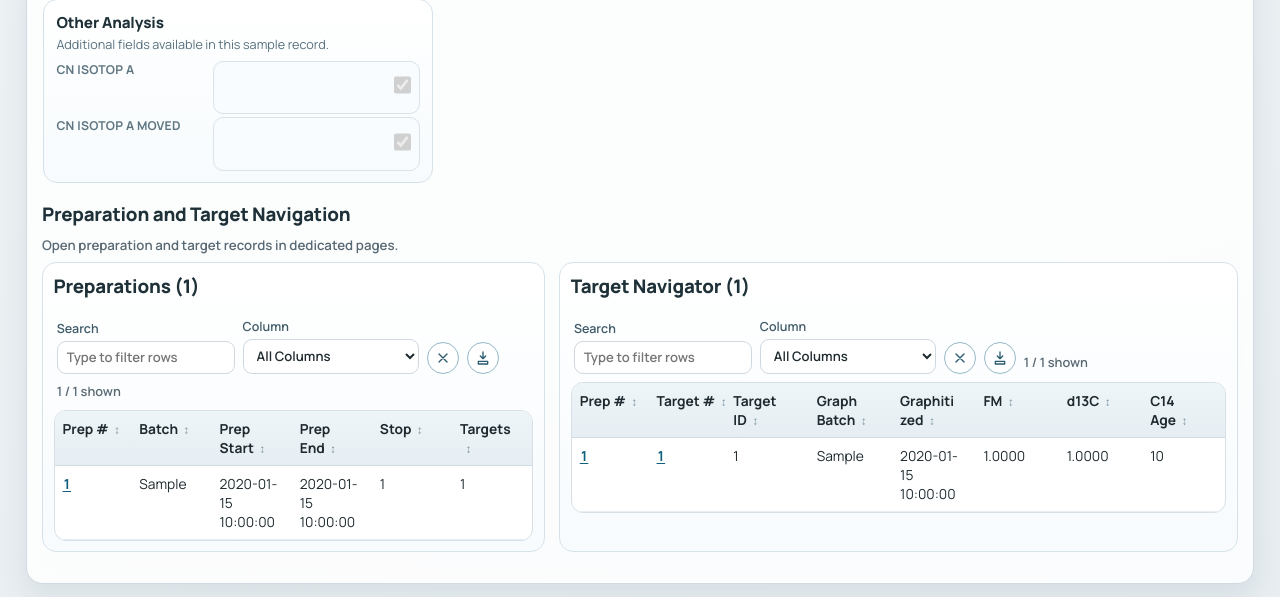
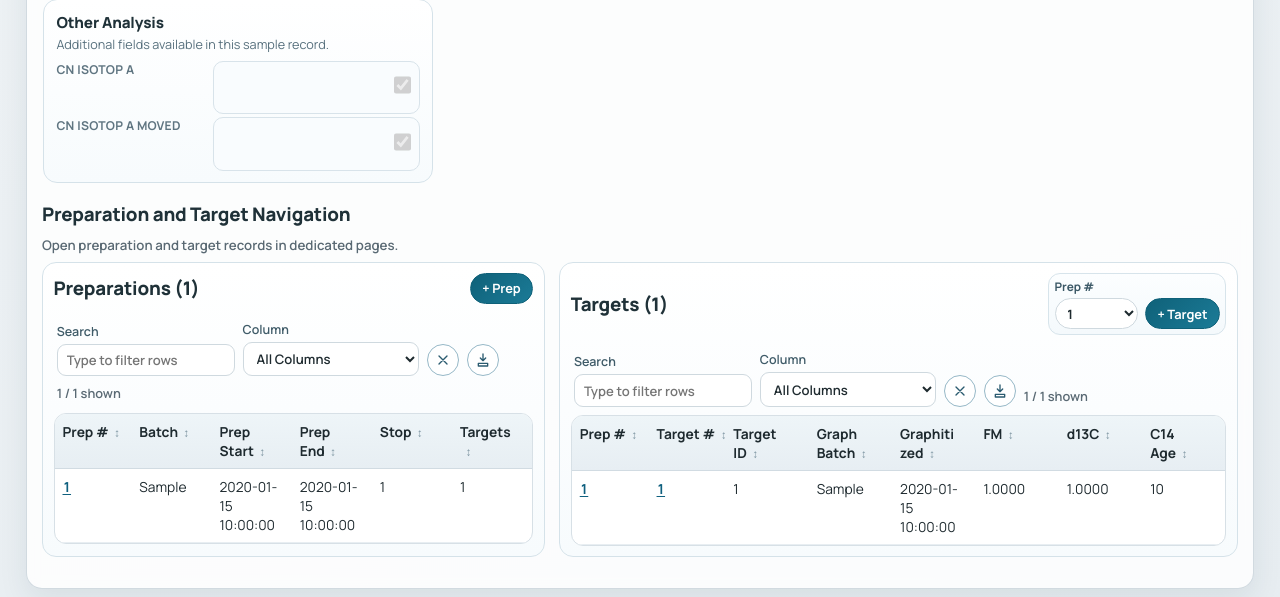
Before and after one commit to rfriedr1/webSAMS, a FastAPI app: page /samples/1 in a window 1280 px wide. Shown: the part 1713-2310 px from the top of the page. Run offline with FastAPI, Linux system fonts and the light colour scheme; tables that the repository leaves empty hold one stand-in row (values such as "Sample post").

Commit message:
Align target and prep buttons

```diff
--- a/sams_web/static/style.css
+++ b/sams_web/static/style.css
@@ -2139,6 +2139,67 @@ body.has-command-palette {
   font-weight: 600;
 }
 
+.sample-workspace-section-head {
+  margin-bottom: 0.45rem;
+  display: flex;
+  align-items: center;
+  justify-content: space-between;
+  gap: 0.6rem;
+}
+
+.sample-workspace-section-head h3 {
+  margin: 0;
+}
+
+.sample-workspace-section-actions {
+  display: flex;
+  justify-content: flex-end;
+  align-items: flex-end;
+  gap: 0.45rem;
+  margin-left: auto;
+}
+
+.sample-workspace-section-actions .inline-form {
+  margin: 0;
+}
+
+.sample-workspace-section-actions button {
+  min-height: 1.95rem;
+  padding: 0.26rem 0.72rem;
+  border-radius: 999px;
+  font-size: 0.8rem;
+  font-weight: 700;
+}
+
+.sample-add-target-form {
+  display: inline-flex;
+  align-items: flex-end;
+  gap: 0.45rem;
+  padding: 0.26rem 0.34rem;
+  border: 1px solid #d7e4eb;
+  border-radius: 12px;
+  background: linear-gradient(180deg, #fcfeff, #f4f9fc);
+}
+
+.sample-add-target-form label {
+  display: flex;
+  flex-direction: column;
+  align-items: flex-start;
+  gap: 0.2rem;
+  color: #3b5866;
+  font-size: 0.74rem;
+  font-weight: 700;
+}
+
+.sample-add-target-form select {
+  min-height: 1.95rem;
+  min-width: 5.2rem;
+  border-radius: 999px;
+  padding: 0.22rem 0.48rem;
+  font-size: 0.8rem;
+  font-weight: 700;
+}
+
 .sample-workspace-grid {
   display: grid;
   grid-template-columns: minmax(0, 1fr) minmax(0, 1.35fr);
@@ -2692,6 +2753,22 @@ body.has-command-palette {
     align-items: stretch;
   }
 
+  .sample-workspace-section-head {
+    align-items: stretch;
+    flex-direction: column;
+  }
+
+  .sample-workspace-section-actions {
+    width: 100%;
+    justify-content: flex-end;
+  }
+
+  .sample-add-target-form {
+    width: 100%;
+    justify-content: space-between;
+    flex-wrap: wrap;
+  }
+
   .topbar {
     gap: 0.45rem;
     padding: 0.62rem 0.72rem 0.54rem;
--- a/sams_web/templates/sample_detail.html
+++ b/sams_web/templates/sample_detail.html
@@ -311,9 +311,27 @@
       <p class="sample-workspace-path">Open preparation and target records in dedicated pages.</p>
     </div>
 
+    {% if sample_creation_notice %}
+    <div class="inline-notice">
+      <strong>{{ sample_creation_notice }}</strong>
+    </div>
+    {% endif %}
+
     <div class="sample-workspace-grid">
       <section data-table-filter id="sample-preparations">
-        <h3>Preparations ({{ preparations|length }})</h3>
+        <div class="sample-workspace-section-head">
+          <h3>Preparations ({{ preparations|length }})</h3>
+          <div class="sample-workspace-section-actions">
+            <form
+              method="post"
+              action="/samples/{{ sample.sample_nr }}/add-preparation"
+              class="inline-form"
+              onsubmit="return window.confirm('Create one more preparation number for this sample and seed target #1?');"
+            >
+              <button type="submit">+ Prep</button>
+            </form>
+          </div>
+        </div>
         <div class="table-wrap sample-detail-table-wrap">
           <table data-sample-preparations-table>
             <thead>
@@ -347,7 +365,27 @@
       </section>
 
       <section data-table-filter id="sample-targets">
-        <h3>Target Navigator ({{ sample_targets_total }})</h3>
+        <div class="sample-workspace-section-head">
+          <h3>Targets ({{ sample_targets_total }})</h3>
+          <div class="sample-workspace-section-actions">
+            <form
+              method="post"
+              action="/samples/{{ sample.sample_nr }}/add-target"
+              class="inline-form sample-add-target-form"
+              onsubmit="return window.confirm('Create one more target number for the selected preparation?');"
+            >
+              <label>
+                Prep #
+                <select name="prep_nr" required>
+                  {% for prep_row in preparations %}
+                  <option value="{{ prep_row.prep_nr }}" {% if sample_default_target_prep_nr is not none and prep_row.prep_nr == sample_default_target_prep_nr %}selected{% endif %}>{{ prep_row.prep_nr }}</option>
+                  {% endfor %}
+                </select>
+              </label>
+              <button type="submit" {% if not preparations %}disabled{% endif %}>+ Target</button>
+            </form>
+          </div>
+        </div>
 
         <div class="table-wrap sample-detail-table-wrap">
           <table data-sample-targets-table>
```
Also changed, not shown: sams_web/routers/pages_magic_samples.py (+58 -1 lines), sams_web/services.py (+24 -0 lines).
